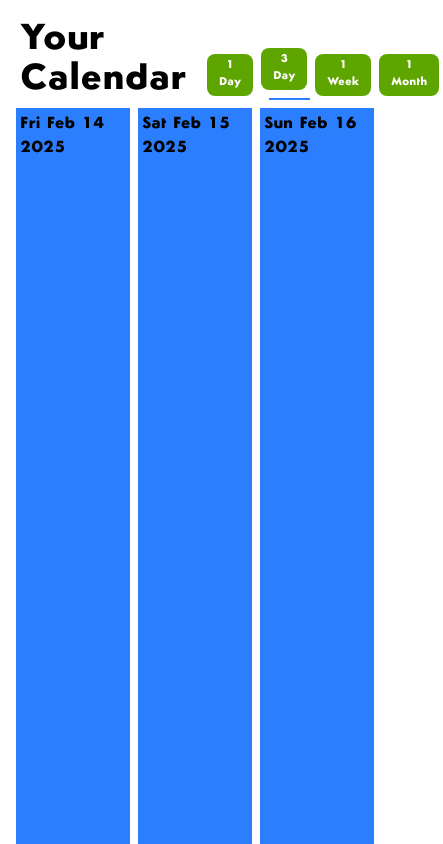
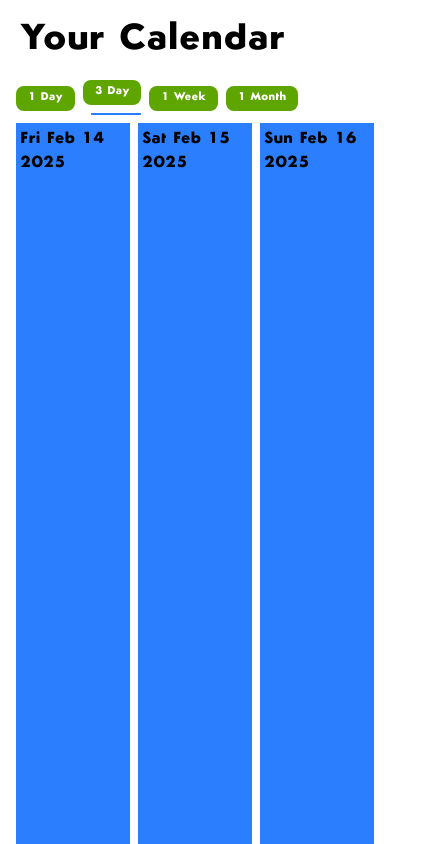
Before and after one commit to IkeAlmighty/digidex, a React (Vite) app in the folder client/: page / in a window 390 px wide. Shown: the whole page, 443 px wide, since content can reach past the window. Built offline with nearby package versions, Linux system fonts and the light colour scheme; no server answers.

Commit message:
added mobile friendly styling and hook for fetching event data

```diff
--- a/client/src/pages/CalendarPage.jsx
+++ b/client/src/pages/CalendarPage.jsx
@@ -1,16 +1,28 @@
-import { useState } from "react";
+import { useState, useEffect } from "react";
 import TimeSpanButton from "../components/calendar/TimeSpanButton";
 import ThreeDayCalColumns from "../components/calendar/ThreeDayCalColumns";
+import { getEvents } from "../api/events";
 
 function CalendarPage() {
   const [timeSpanSelected, setTimeSpanSelected] = useState("3 Day");
   const [today, setToday] = useState(new Date());
+  const [events, setEvents] = useState([]);
+
+  useEffect(() => {
+    (async () => {
+      try {
+        setEvents(await getEvents(today));
+      } catch (err) {
+        console.log(err);
+      }
+    })();
+  }, []);
 
   return (
     <div className="m-3">
-      <div className="flex">
-        <h1 className="w-1/2 p-2">Your Calendar</h1>
-        <div className="w-1/2 p-2 flex items-end justify-content">
+      <div>
+        <h1 className="block p-2">Your Calendar</h1>
+        <div className="py-2 flex items-end justify-content">
           {["1 Day", "3 Day", "1 Week", "1 Month"].map((text, index) => (
             <TimeSpanButton
               key={`timespan-${index}`}
@@ -23,7 +35,7 @@ function CalendarPage() {
         </div>
       </div>
       {timeSpanSelected === "3 Day" && (
-        <ThreeDayCalColumns firstDate={today} events={[]} />
+        <ThreeDayCalColumns firstDate={today} events={events} />
       )}
     </div>
   );
```
